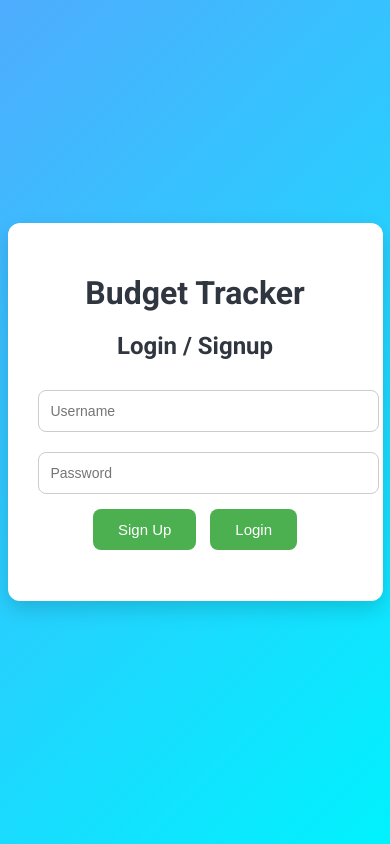
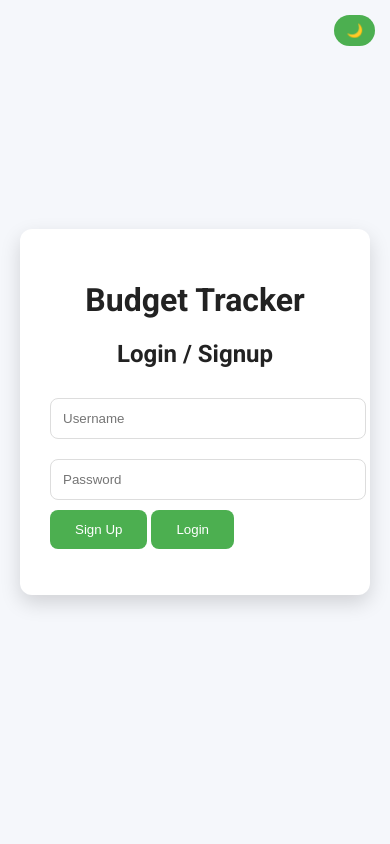
Before and after one commit to johnkaz1/Budget-Mate, a website: page index.html in a window 390 px wide. Drawn offline with nearby package versions, Linux system fonts and the light colour scheme.

Commit message:
Added Dark Mode

```diff
--- a/index.html
+++ b/index.html
@@ -6,177 +6,158 @@
 <script src="https://cdn.jsdelivr.net/npm/chart.js"></script>
 <link href="https://fonts.googleapis.com/css2?family=Roboto:wght@400;500;700&display=swap" rel="stylesheet">
 <style>
-    /* Global styles */
+:root {
+    --bg: #f5f7fb;
+    --card: #ffffff;
+    --text: #222;
+    --primary: #4caf50;
+    --primary-hover: #43a047;
+    --danger: #f44336;
+    --danger-hover: #d32f2f;
+    --border: #ddd;
+    --table-head: #f0f0f0;
+}
+
+/* Dark mode */
+body.dark {
+    --bg: #121212;
+    --card: #1e1e1e;
+    --text: #eaeaea;
+    --primary: #81c784;
+    --primary-hover: #66bb6a;
+    --danger: #ef5350;
+    --danger-hover: #e53935;
+    --border: #333;
+    --table-head: #2a2a2a;
+}
+
+/* Global */
 body {
     font-family: 'Roboto', sans-serif;
     margin: 0;
-        padding: 0;
-        background: linear-gradient(135deg, #4facfe 0%, #00f2fe 100%);
-        color: #2f3640;
+    background: var(--bg);
+    color: var(--text);
     min-height: 100vh;
     display: flex;
     justify-content: center;
     align-items: center;
+    transition: background 0.3s, color 0.3s;
 }
 
-    h1, h2 {
-        text-align: center;
-        margin-bottom: 20px;
-    }
+h1, h2 { text-align: center; }
 
 /* Container */
 .container {
     width: 100%;
     max-width: 1000px;
     padding: 20px;
-        display: flex;
-        flex-direction: column;
-        align-items: center;
 }
 
-    /* Card style */
+/* Cards */
 .card {
-        background-color: #fff;
+    background: var(--card);
     border-radius: 12px;
     box-shadow: 0 8px 20px rgba(0,0,0,0.15);
     padding: 30px;
     margin-bottom: 20px;
-        width: 100%;
-        max-width: 450px;
-        text-align: center;
-        transition: transform 0.3s ease;
+    transition: background 0.3s, transform 0.3s;
 }
 
-    .card:hover {
-        transform: translateY(-3px);
-    }
-	/* Fade animations */
-	.fade-out {
-		animation: fadeOut 0.5s forwards;
-	}
+.card:hover { transform: translateY(-3px); }
 
-	.fade-in {
-		animation: fadeIn 0.5s forwards;
-	}
-
-	@keyframes fadeOut {
-		from { opacity: 1; transform: translateY(0); }
-		to { opacity: 0; transform: translateY(-50px); }
-	}
-
-	@keyframes fadeIn {
-		from { opacity: 0; transform: translateY(50px); }
-		to { opacity: 1; transform: translateY(0); }
-	}
-
-	/* Transaction row animations */
-	tr.adding {
-		animation: slideIn 0.5s forwards;
-	}
-
-	tr.deleting {
-		animation: slideOut 0.5s forwards;
-	}
-
-	@keyframes slideIn {
-		from { opacity: 0; transform: translateX(-30px); }
-		to { opacity: 1; transform: translateX(0); }
-	}
-
-	@keyframes slideOut {
-		from { opacity: 1; transform: translateX(0); }
-		to { opacity: 0; transform: translateX(30px); }
-	}
-
-    /* Inputs and buttons */
+/* Inputs */
 input, select {
     width: 100%;
     padding: 12px;
     margin: 10px 0;
     border-radius: 8px;
-        border: 1px solid #ccc;
-        font-size: 14px;
+    border: 1px solid var(--border);
+    background: var(--card);
+    color: var(--text);
 }
 
+/* Buttons */
 button {
     padding: 12px 25px;
-        margin: 5px;
     border: none;
     border-radius: 8px;
-        background-color: #4caf50;
+    background: var(--primary);
     color: #fff;
-        font-size: 15px;
     cursor: pointer;
-        transition: background 0.3s;
+    transition: background 0.2s, transform 0.2s;
 }
 
 button:hover {
-        background-color: #43a047;
+    background: var(--primary-hover);
+    transform: scale(1.05);
 }
 
 .delete-btn {
-        background-color: #f44336;
+    background: var(--danger);
     padding: 6px 12px;
-        border-radius: 5px;
-        color: #fff;
-        cursor: pointer;
-        border: none;
     font-size: 13px;
 }
 
 .delete-btn:hover {
-        background-color: #d32f2f;
-    }
-
-    #authMessage {
-        color: red;
-        margin-top: 10px;
-        font-weight: 500;
+    background: var(--danger-hover);
 }
 
 /* Table */
 table {
     width: 100%;
     border-collapse: collapse;
-        font-size: 14px;
-        margin-top: 15px;
 }
 
 th, td {
     padding: 12px;
-        text-align: center;
-        border-bottom: 1px solid #ddd;
+    border-bottom: 1px solid var(--border);
 }
 
 th {
-        background-color: #f0f0f0;
+    background: var(--table-head);
 }
 
-    /* Main app layout */
+/* Dashboard */
 #mainDiv {
     display: none;
     flex-direction: column;
     align-items: center;
-        width: 100%;
 }
 
-    .transaction-card, .table-card, .chart-card {
-        max-width: 900px;
-        width: 100%;
+/* Chart */
+#summaryChart {
+    max-width: 400px;
+    margin: auto;
 }
 
-    #summaryChart {
-        max-width: 400px;
-        margin: 0 auto;
+/* Animations */
+.fade-in { animation: fadeIn 0.5s forwards; }
+.fade-out { animation: fadeOut 0.5s forwards; }
+
+@keyframes fadeIn {
+    from { opacity: 0; transform: translateY(30px); }
+    to { opacity: 1; transform: translateY(0); }
 }
 
-    @media (max-width: 768px) {
-        .card { max-width: 90%; }
-        table { font-size: 12px; }
+@keyframes fadeOut {
+    from { opacity: 1; }
+    to { opacity: 0; transform: translateY(-30px); }
+}
+
+/* Dark mode toggle */
+#themeToggle {
+    position: fixed;
+    top: 15px;
+    right: 15px;
+    padding: 8px 12px;
+    border-radius: 20px;
 }
 </style>
+
 </head>
 <body>
+<button id="themeToggle" onclick="toggleDarkMode()">🌙</button>
+
 
 <div class="container">
 
```
Lines whose indentation alone changed are shown as unchanged.
